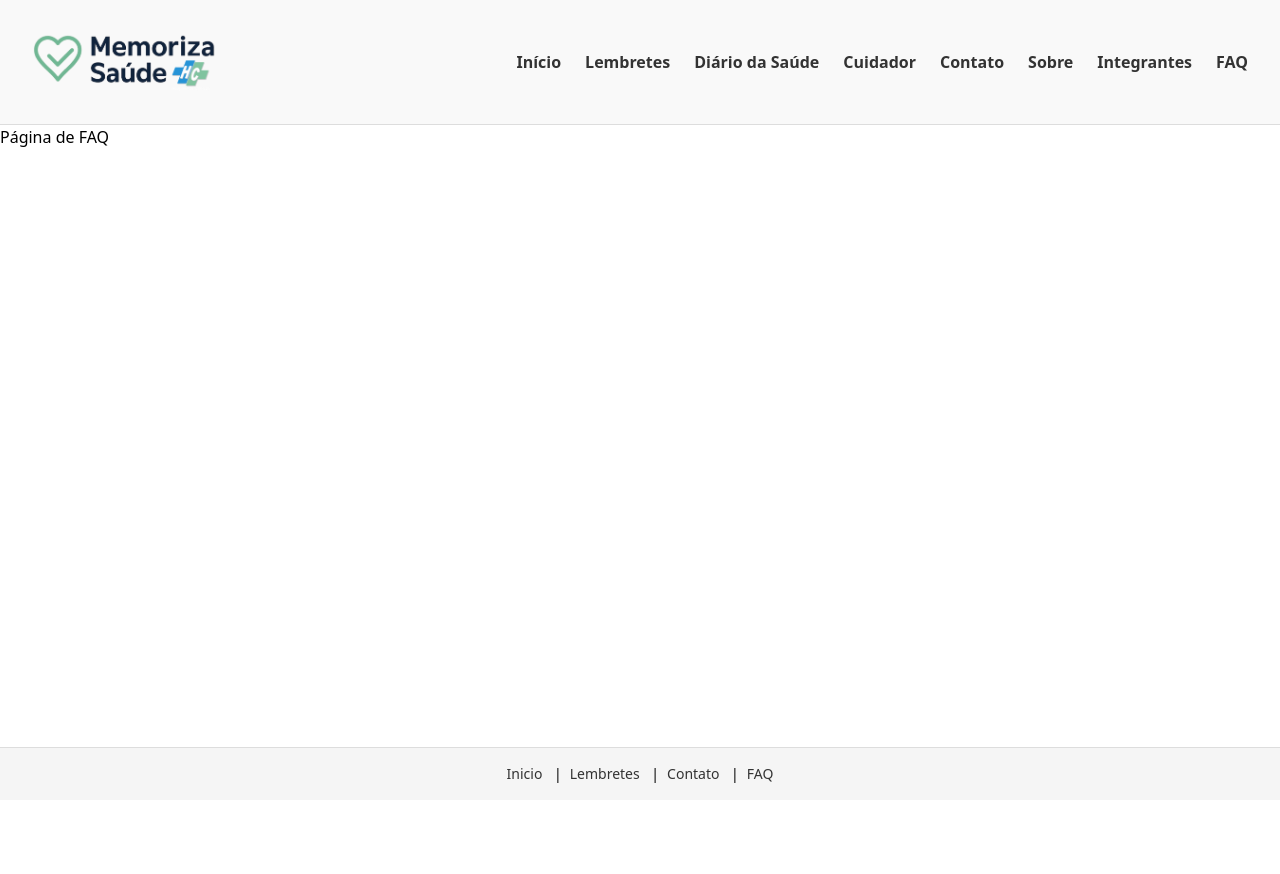
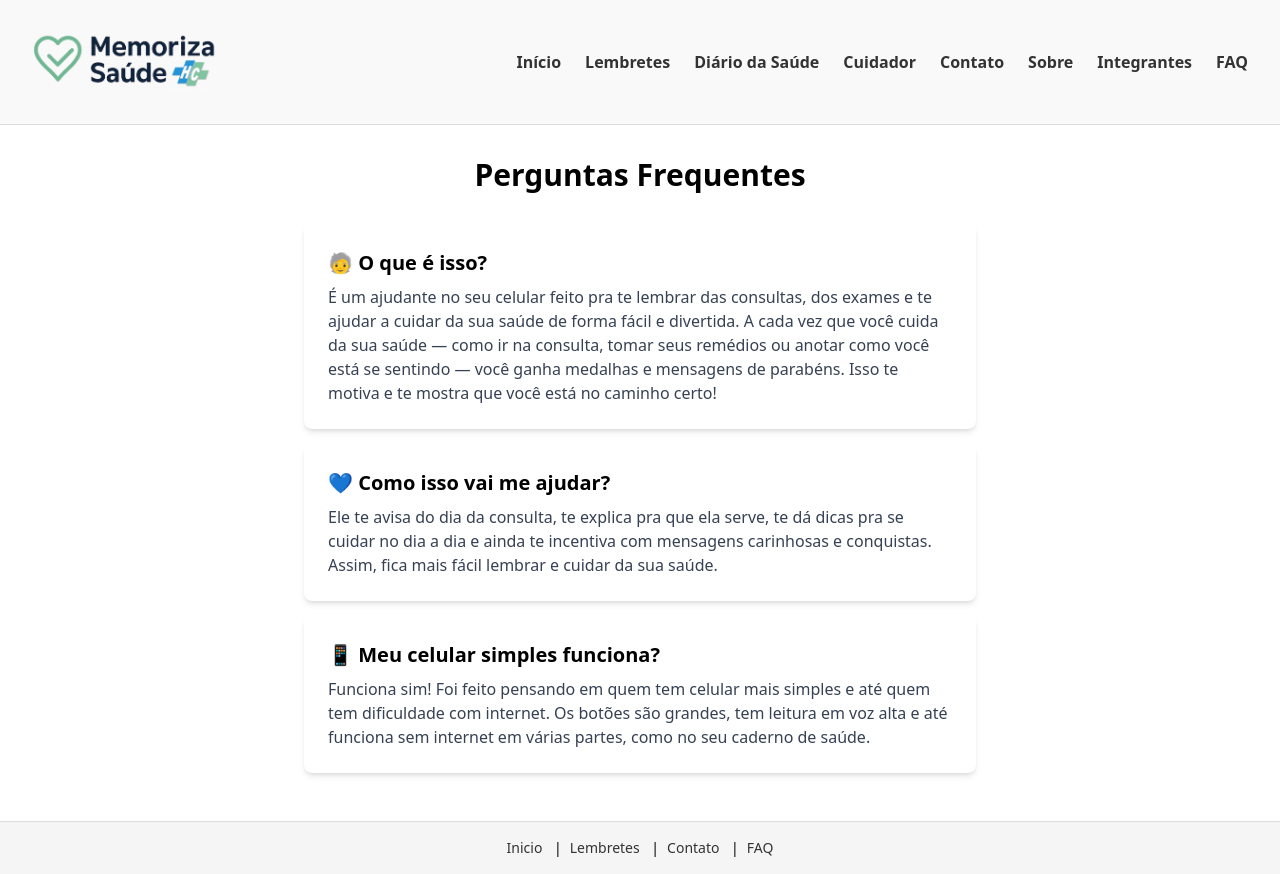
Before and after one commit to eduardomeloalbanese/MemorizaSaudeFront3, a React (Vite) app: page /faq in a window 1280 px wide. Before the commit the page ends 800 px from the top, so only its background shows below. Built offline with nearby package versions, Linux system fonts and the light colour scheme.

Commit message:
feat : criacao da pagina faq com componente faqitem

```diff
--- a/src/App.tsx
+++ b/src/App.tsx
@@ -3,6 +3,7 @@ import { Header } from './components/Header';
 import { Footer } from './components/Footer';
 import { IntegrantesPage } from './pages/Integrantes';
 import { Contato } from './pages/contato';
+import { FaqPage } from './pages/faq';
 
 const Home = () => <h2 className="text-yellow-500">Página Inicial</h2>;
 const Lembretes = () => <h2>Página de Lembretes</h2>;
@@ -10,7 +11,6 @@ const Diario = () => <h2>Página do Diário da Saúde</h2>;
 const Cuidador = () => <h2>Página do Cuidador</h2>;
 
 const Sobre = () => <h2>Página Sobre</h2>;
-const FAQ = () => <h2>Página de FAQ</h2>;
 function App() {
   return (
     <>
@@ -25,7 +25,7 @@ function App() {
         <Route path="/contato" element={<Contato />} />
         <Route path="/integrantes" element={<IntegrantesPage />} />
         <Route path="/sobre" element={<Sobre />} />
-        <Route path="/faq" element={<FAQ />} />
+        <Route path="/faq" element={<FaqPage />} />
       </Routes>
       </main>
       <Footer />
--- /dev/null
+++ b/src/pages/faq.tsx
@@ -0,0 +1,24 @@
+import { FaqItem } from '../components/FaqItem';
+
+export function FaqPage() {
+  return (
+    <div className="flex flex-col items-center p-8">
+      <div className="w-full max-w-2xl">
+        <h2 className="text-3xl font-bold mb-8 text-center">Perguntas Frequentes</h2>
+
+        <FaqItem
+          question="🧓 O que é isso?"
+          answer="É um ajudante no seu celular feito pra te lembrar das consultas, dos exames e te ajudar a cuidar da sua saúde de forma fácil e divertida. A cada vez que você cuida da sua saúde — como ir na consulta, tomar seus remédios ou anotar como você está se sentindo — você ganha medalhas e mensagens de parabéns. Isso te motiva e te mostra que você está no caminho certo!"
+        />
+        <FaqItem
+          question="💙 Como isso vai me ajudar?"
+          answer="Ele te avisa do dia da consulta, te explica pra que ela serve, te dá dicas pra se cuidar no dia a dia e ainda te incentiva com mensagens carinhosas e conquistas. Assim, fica mais fácil lembrar e cuidar da sua saúde."
+        />
+        <FaqItem
+          question="📱 Meu celular simples funciona?"
+          answer="Funciona sim! Foi feito pensando em quem tem celular mais simples e até quem tem dificuldade com internet. Os botões são grandes, tem leitura em voz alta e até funciona sem internet em várias partes, como no seu caderno de saúde."
+        />
+      </div>
+    </div>
+  );
+}
```
